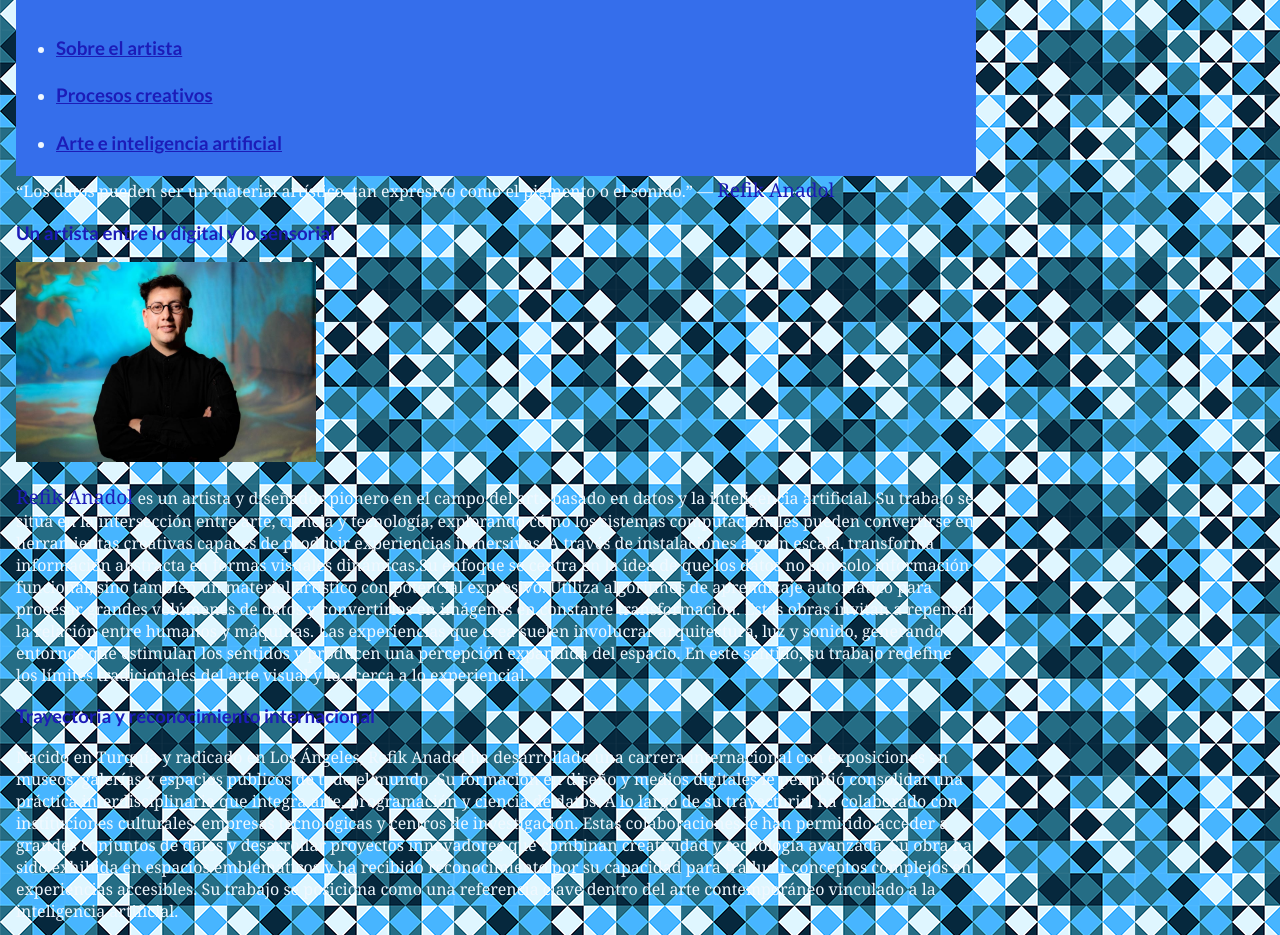
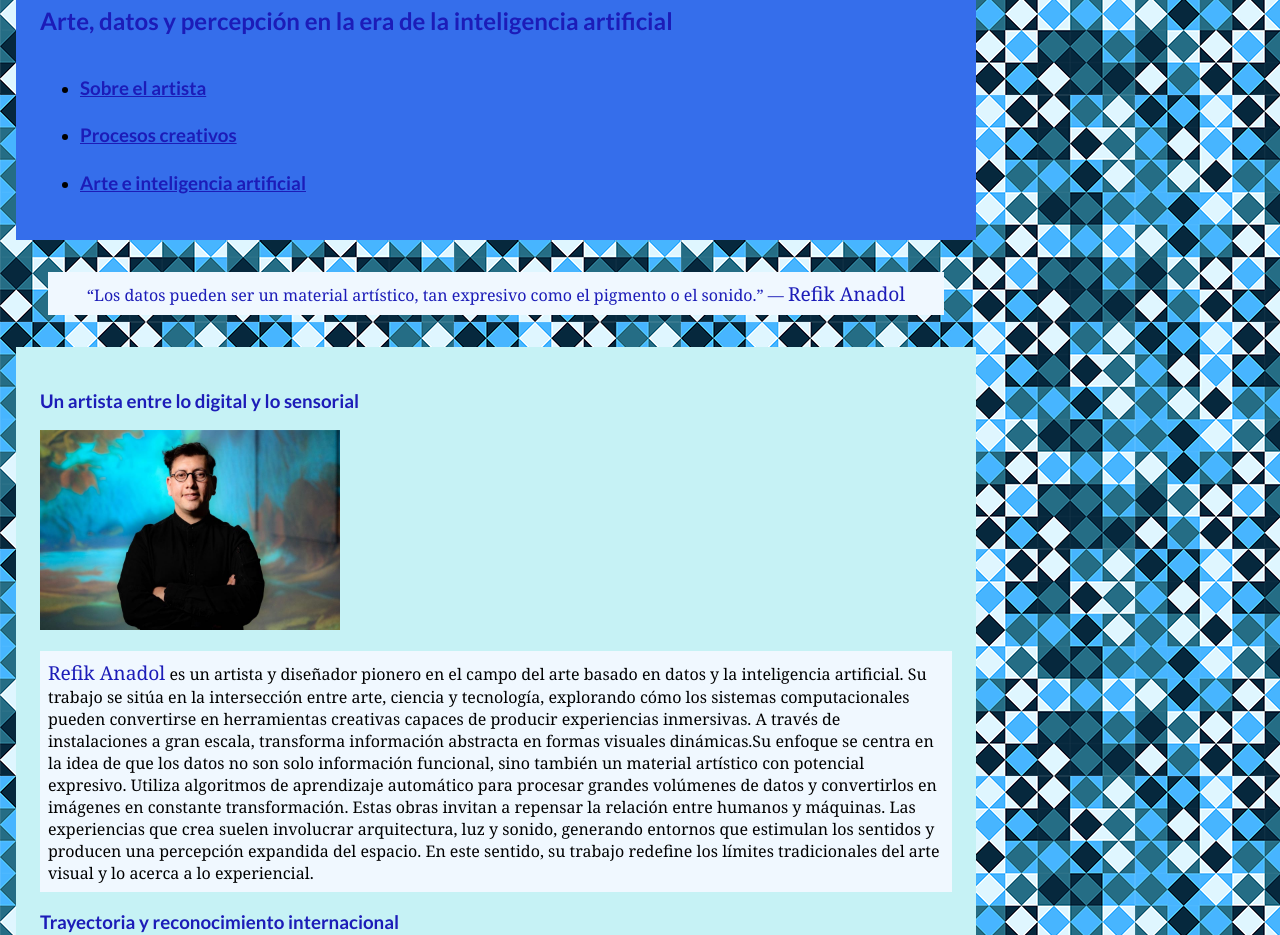
Before and after one commit to GermanArt08/Simulacro-primer-parcial, a plain HTML site: page index.html in a window 1280 px wide. Shown: the part 132-1067 px from the top of the page. Drawn offline with Linux system fonts and the light colour scheme.

Commit message:
CSS
se mejoraron los estilos visualizando la página

```diff
--- a/css/estilos.css
+++ b/css/estilos.css
@@ -8,6 +8,13 @@
     background-image: url(../img/fondo.png);
     margin: 0;
     padding: 1rem;
+}
+section{
+    background-color: rgb(198, 242, 245);
+    padding: 1.5rem;
+}
+section p,li{
+    color: black;
 }
 h1, h2, h3 {
     font-family: 'Lato', serif;
@@ -21,6 +28,20 @@
     background-color: rgb(53, 110, 235);
     color:aliceblue;
     font-weight: bold;
+    padding: 1.5rem;
+    margin-bottom:1rem;
+    margin-top: 1rem;
+}
+aside{
+    margin:2rem;
+    color: rgb(28, 28, 184);
+    background-color: aliceblue;
+    padding:0.5rem;
+    text-align: center;
+}
+main p{
+    background-color: aliceblue;
+    padding: 0.5rem;
 }
 nav{
     display: inline-block;
@@ -32,15 +53,15 @@
 li {
 	line-height: 1.8em;
 }
-a:link {
+nav a:link {
 	color: rgb(28, 28, 184);
 }
-a:visited {
+nav a:visited {
 	color: rgb(221, 202, 31);
 }
-a:hover {
+nav a:hover {
 	color: rgb(57, 219, 224);
 }
-a:active {
+nav a:active {
 	color: rgb(57, 219, 224);
 }
```
